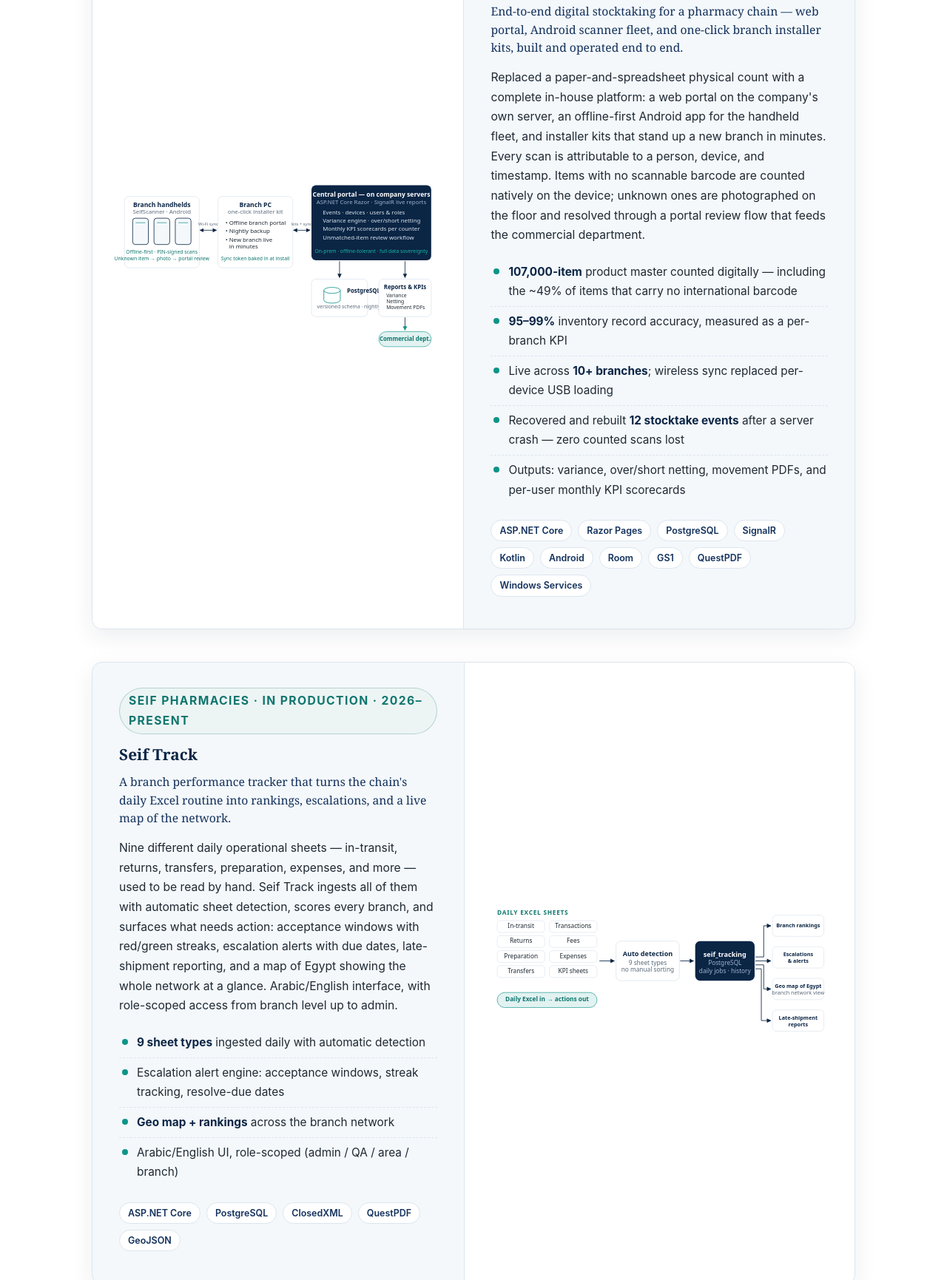
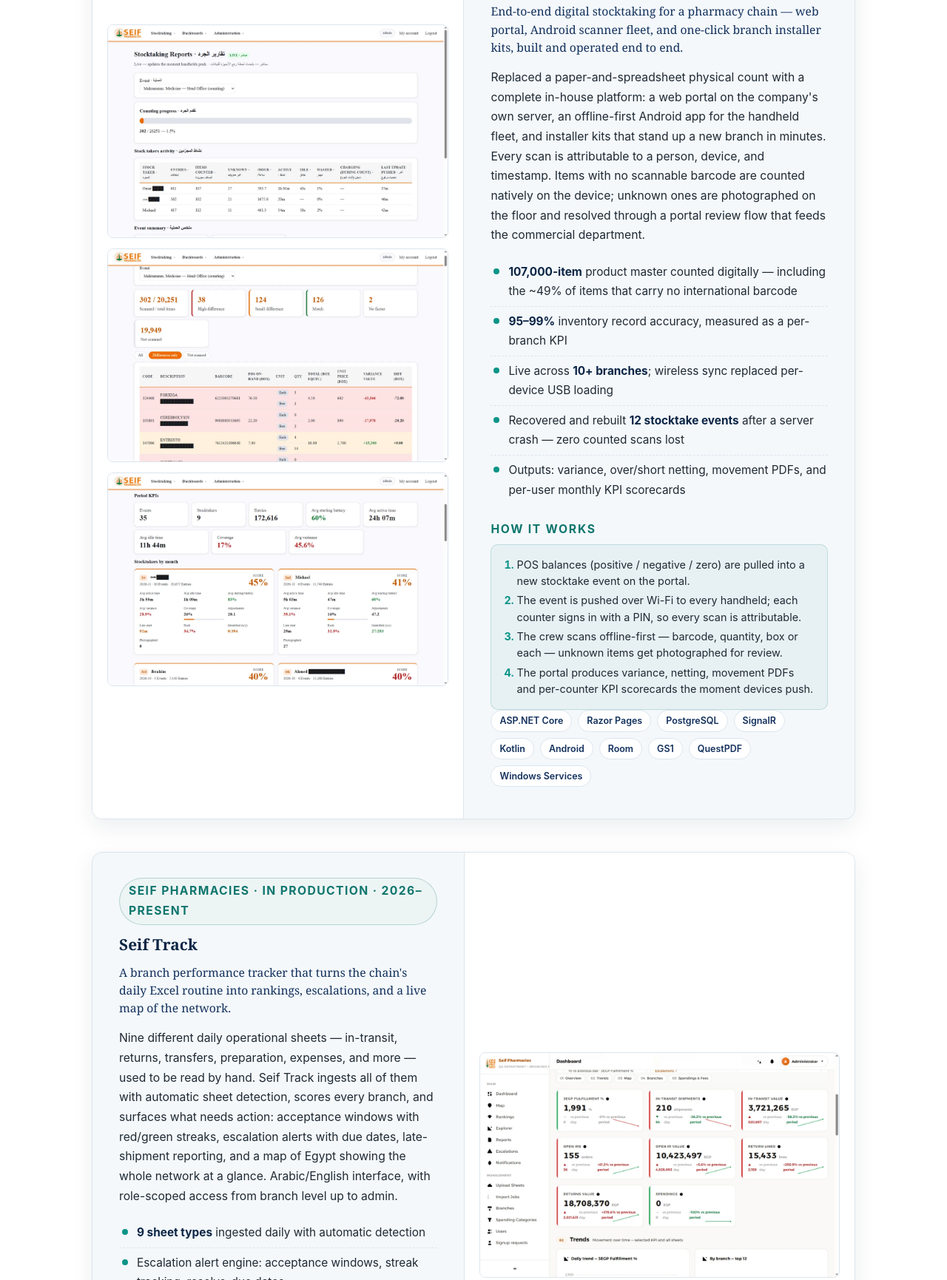
Before and after one commit to michaelkhairy016/michaelkhairy016.github.io, a plain HTML site: page index.html in a window 1280 px wide. Shown: the part 2140-3871 px from the top of the page at 74% size. Drawn offline with Linux system fonts and the light colour scheme.

Commit message:
add real Seif portal screenshots with partial redaction + how-it-works mechanism strips

```diff
--- a/css/style.css
+++ b/css/style.css
@@ -387,6 +387,26 @@ p { margin: 0 0 1em; }
 
 .work-link { margin: 14px 0 0; }
 
+.steps-label {
+  font-size: 0.72rem;
+  font-weight: 700;
+  text-transform: uppercase;
+  letter-spacing: 0.11em;
+  color: var(--teal);
+  margin: 14px 0 6px;
+}
+.work-steps {
+  margin: 0;
+  padding: 12px 16px 12px 34px;
+  background: rgba(15, 118, 110, 0.05);
+  border: 1px solid rgba(15, 118, 110, 0.18);
+  border-radius: 10px;
+  font-size: 0.9rem;
+  line-height: 1.55;
+}
+.work-steps li { margin: 4px 0; }
+.work-steps li::marker { color: var(--teal-strong); font-weight: 700; }
+
 /* ---------- Timeline ---------- */
 .timeline {
   list-style: none;
--- a/index.html
+++ b/index.html
@@ -142,10 +142,16 @@
 
         <!-- Card 1: Seif Stocktaking -->
         <article class="work-card reveal" id="work-stocktaking">
-          <div class="work-media" aria-hidden="false">
-            <img src="assets/img/seif-stocktaking-architecture.svg"
-                 alt="Architecture diagram of the Seif Stocktaking platform: Android handheld fleet syncing through branch PCs to a central on-prem portal and PostgreSQL database, producing variance, netting, and KPI reports."
-                 loading="lazy" width="880" height="500">
+          <div class="work-media gallery">
+            <img src="assets/img/seif/stock-reports.webp"
+                 alt="Live stocktaking reports: counting progress against the 20,251-item master, and per-stocktaker activity with entries, rate per hour, idle time and charging — names partially masked."
+                 loading="lazy" width="1280" height="800">
+            <img src="assets/img/seif/stock-variance.webp"
+                 alt="Variance report: counted vs POS on-hand with severity colors and money variance per item — medicine names kept, strengths masked."
+                 loading="lazy" width="1280" height="800">
+            <img src="assets/img/seif/stock-kpis.webp"
+                 alt="Monthly KPI scorecards: ranked per stocktaker with score, active time, variance, coverage and punctuality — first names kept, surnames masked."
+                 loading="lazy" width="1280" height="800">
           </div>
           <div class="work-body">
             <p class="work-chip">Seif Pharmacies &middot; In production &middot; 2026&ndash;present</p>
@@ -168,6 +174,13 @@
               <li>Recovered and rebuilt <strong>12 stocktake events</strong> after a server crash — zero counted scans lost</li>
               <li>Outputs: variance, over/short netting, movement PDFs, and per-user monthly KPI scorecards</li>
             </ul>
+            <p class="steps-label">How it works</p>
+            <ol class="work-steps">
+              <li>POS balances (positive / negative / zero) are pulled into a new stocktake event on the portal.</li>
+              <li>The event is pushed over Wi-Fi to every handheld; each counter signs in with a PIN, so every scan is attributable.</li>
+              <li>The crew scans offline-first — barcode, quantity, box or each — unknown items get photographed for review.</li>
+              <li>The portal produces variance, netting, movement PDFs and per-counter KPI scorecards the moment devices push.</li>
+            </ol>
             <p class="work-tags">
               <span>ASP.NET Core</span><span>Razor Pages</span><span>PostgreSQL</span><span>SignalR</span>
               <span>Kotlin</span><span>Android</span><span>Room</span><span>GS1</span><span>QuestPDF</span><span>Windows Services</span>
@@ -177,10 +190,13 @@
 
         <!-- Card 2: Seif Track -->
         <article class="work-card reveal" id="work-track">
-          <div class="work-media" aria-hidden="false">
-            <img src="assets/img/seif-track-pipeline.svg"
-                 alt="Pipeline diagram of Seif Track: daily Excel sheets flow through automatic sheet detection into a PostgreSQL tracker, producing rankings, escalation alerts, a geo map of Egypt, and late-shipment reports."
-                 loading="lazy" width="880" height="380">
+          <div class="work-media gallery">
+            <img src="assets/img/seif/track-dashboard.webp"
+                 alt="Seif Track dashboard: headline tiles for fulfillment, in-transit shipments and value, open IRs, return lines and spendings, with day-over-day deltas and sparklines."
+                 loading="lazy" width="1280" height="800">
+            <img src="assets/img/seif/track-trends.webp"
+                 alt="Seif Track trends: daily movement of open IR value, in-transit value and returns value across the chain."
+                 loading="lazy" width="1280" height="800">
           </div>
           <div class="work-body">
             <p class="work-chip">Seif Pharmacies &middot; In production &middot; 2026&ndash;present</p>
@@ -202,6 +218,13 @@
               <li><strong>Geo map + rankings</strong> across the branch network</li>
               <li>Arabic/English UI, role-scoped (admin / QA / area / branch)</li>
             </ul>
+            <p class="steps-label">How it works</p>
+            <ol class="work-steps">
+              <li>Branches drop the day's operational sheets (in-transit, returns, preparation, transfers, expenses&hellip;) on the portal.</li>
+              <li>Auto sheet detection identifies each file's type and ingests it into the tracker &mdash; no manual sorting, no re-keying.</li>
+              <li>Every branch is scored per KPI window: fulfillment, in-transit ageing, returns, spendings.</li>
+              <li>Rankings, escalation alerts with acceptance windows, late-shipment PDFs and the Egypt map tell QA exactly where to act.</li>
+            </ol>
             <p class="work-tags">
               <span>ASP.NET Core</span><span>PostgreSQL</span><span>ClosedXML</span><span>QuestPDF</span><span>GeoJSON</span>
             </p>
```
Also changed, not shown: assets/img/seif-stocktaking-architecture.svg (deleted), assets/img/seif-track-pipeline.svg (deleted), assets/img/seif/stock-kpis.webp (added), assets/img/seif/stock-reports.webp (added), assets/img/seif/stock-variance.webp (added), assets/img/seif/track-dashboard.webp (added), assets/img/seif/track-trends.webp (added).
